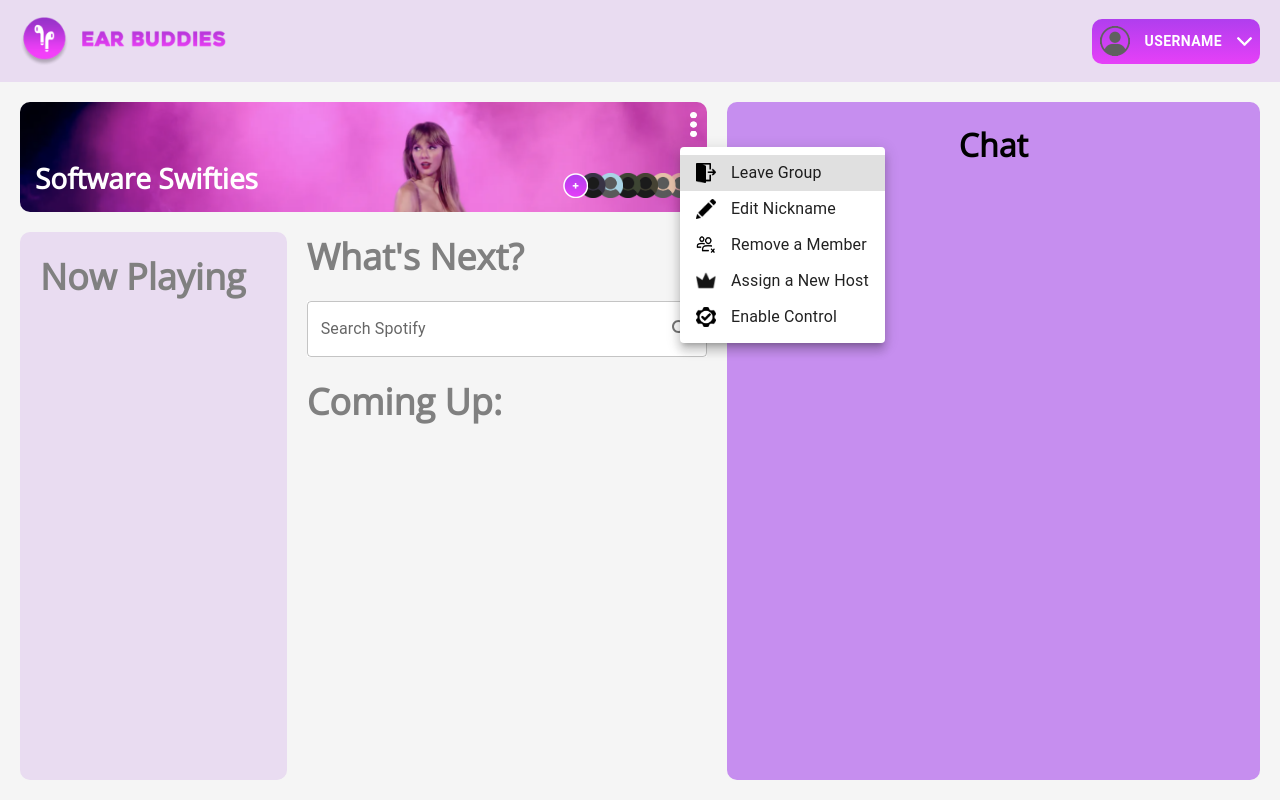
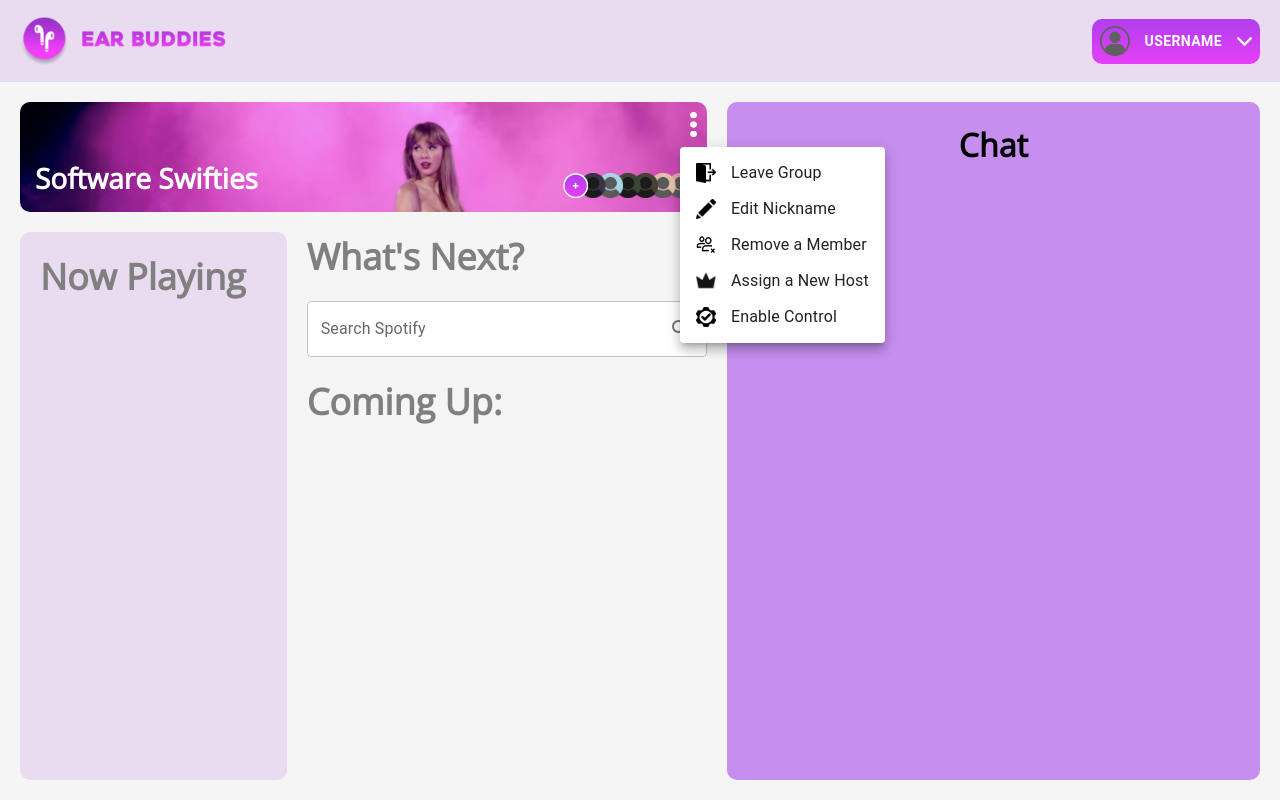
Before and after one commit to samanthamebius/EarBuddies, a React (Vite) app in the folder frontend/: page /studio in a window 1280 px wide. Both pictures are taken after a click on the element 693 px from the left and 124 px from the top of the page. Built offline with nearby package versions, Linux system fonts and the light colour scheme.

Commit message:
Autofocus of top element is removed

```diff
--- a/frontend/src/studio/Banner.jsx
+++ b/frontend/src/studio/Banner.jsx
@@ -107,7 +107,12 @@ export function DropdownKebab({ controlEnabled, handleControlToggle }) {
 				/>
 			</div>
 
-			<Menu anchorEl={isOpen} open={open} onClose={handleClose} >
+			<Menu
+				autoFocus={false}
+				anchorEl={isOpen}
+				open={open}
+				onClose={handleClose}
+			>
 				<MenuItem onClick={handleClose}>
 					<img src={LeaveGroupIcon} className={styles.icon} />
 					Leave Group
```
